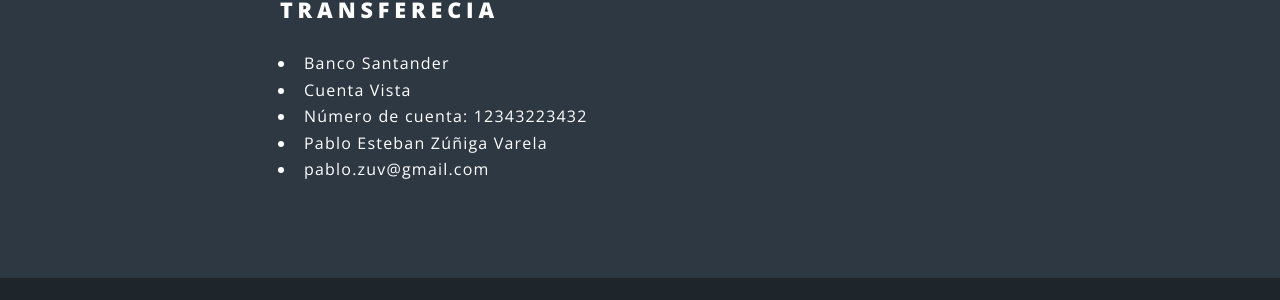
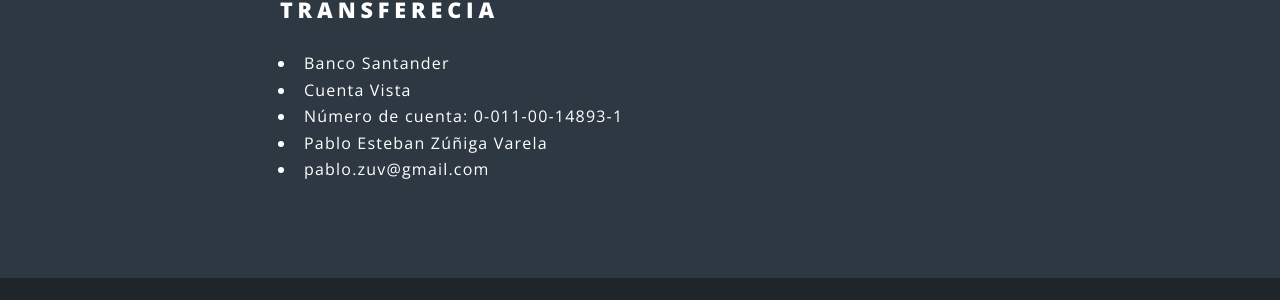
Before and after one commit to ComunidadAmulen/ComunidadAmulen.github.io, a Jekyll site: the page built from index.html, in a window 1280 px wide and 900 px high, scrolled down 3959 px. Shown: the part 343-643 px from the top of the window. Built offline with Jekyll 4.4.1, drawn with Linux system fonts in a browser that asks for light colours.

Commit message:
se modificó texto

```diff
--- a/index.html
+++ b/index.html
@@ -156,7 +156,7 @@ layout: landing
 						<ul>
 							<li>Banco Santander</li>
 							<li>Cuenta Vista</li>
-							<li>Número de cuenta: 12343223432</li>
+							<li>Número de cuenta: 0-011-00-14893-1</li>
 							<li>Pablo Esteban Zúñiga Varela</li>
 							<li>pablo.zuv@gmail.com</li>
 						</ul>
```
